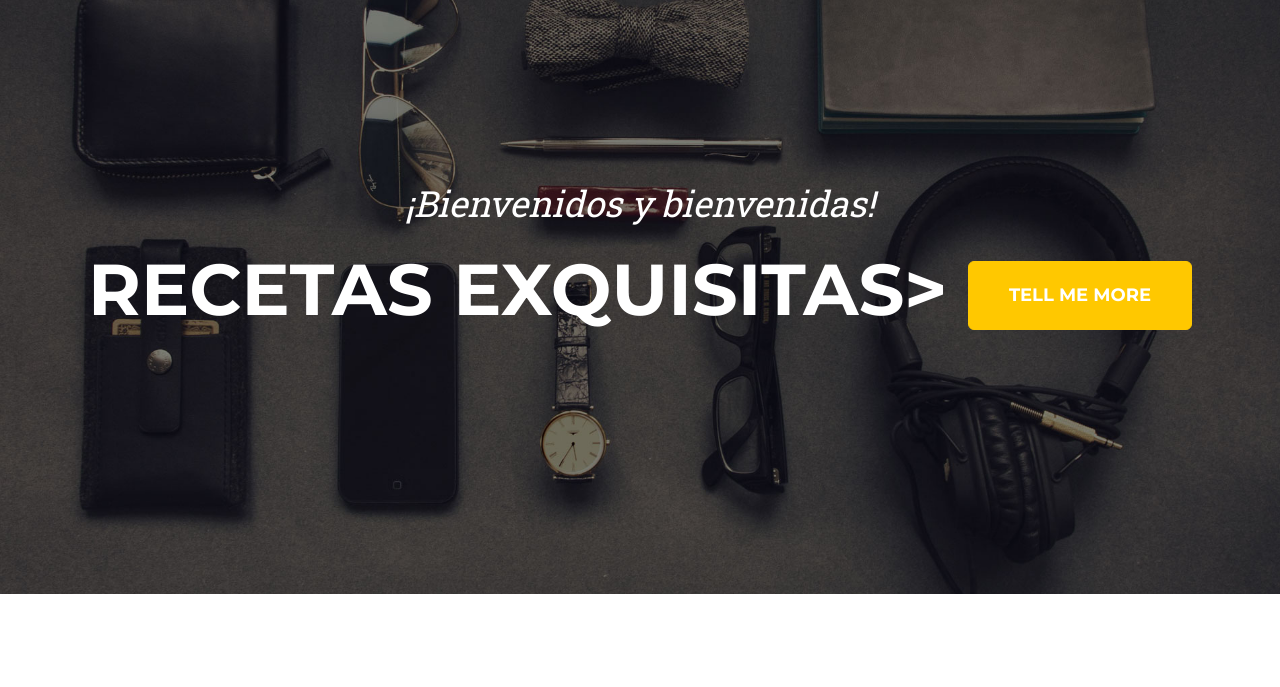
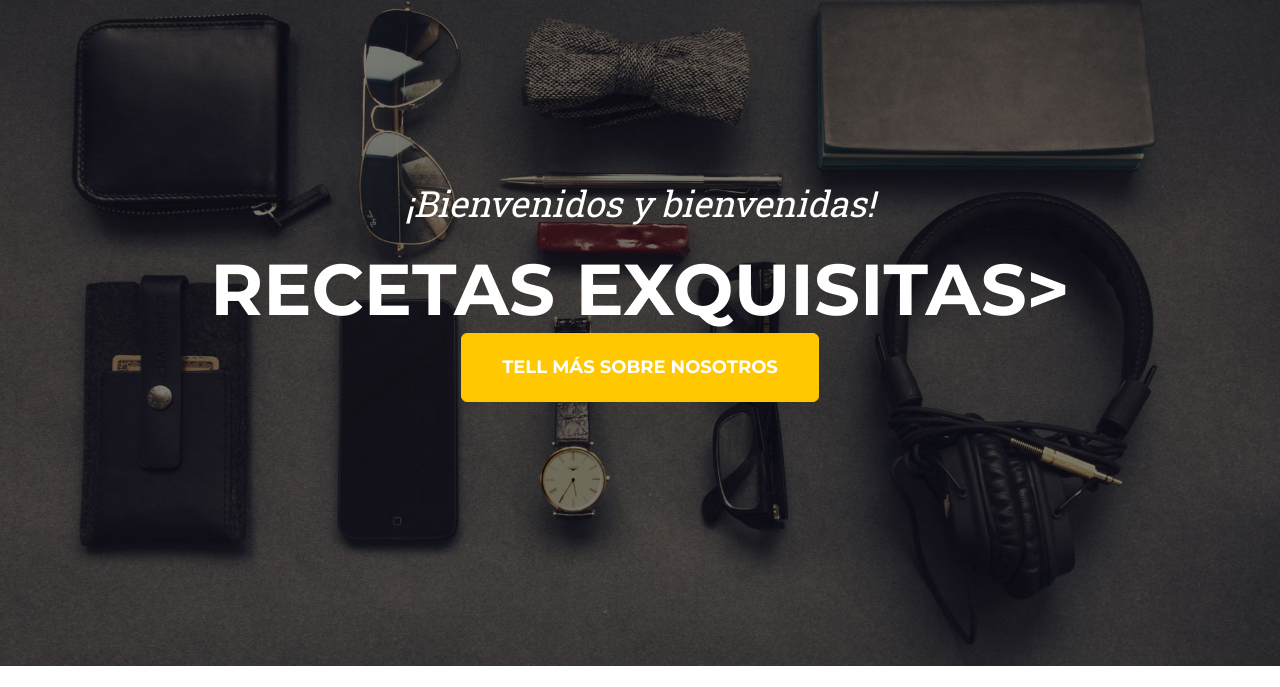
Before and after one commit to Cocolocos23/Recetas-caseras, a plain HTML site: page index.html in a window 1280 px wide. Shown: the part 87-774 px from the top of the page. Drawn offline with nearby package versions, Linux system fonts and the light colour scheme.

Commit message:
Update index.html

```diff
--- a/index.html
+++ b/index.html
@@ -41,7 +41,7 @@
             <div class="container">
                 <div class="masthead-subheading">¡Bienvenidos y bienvenidas!</div>
                 <div class="masthead-heading text-uppercase">Recetas exquisitas>
-                <a class="btn btn-primary btn-xl text-uppercase" href="#services">Tell Me More</a>
+                <a class="btn btn-primary btn-xl text-uppercase" href="#services">Tell Más sobre nosotros</a>
             </div>
         </header>
         <!-- Services-->
```
